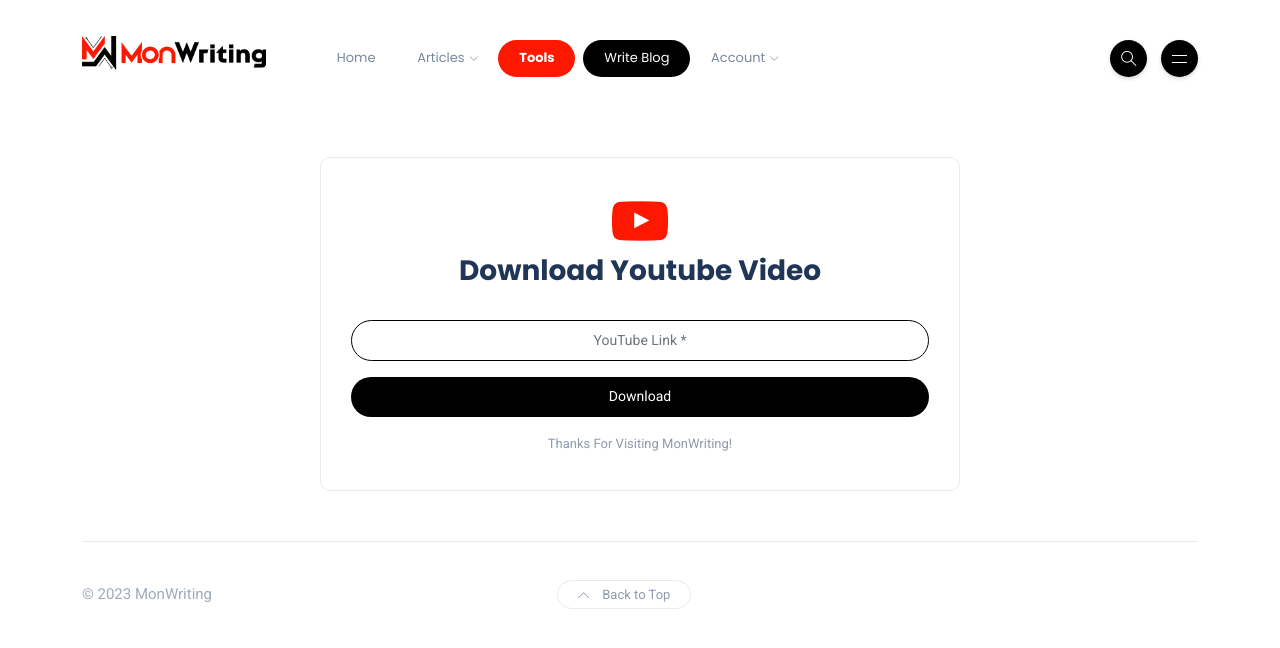
After one commit to AbdurRahman111/MonWriting-Website-Official, a Django app: page /tools/YouTube-Video-Downloader/ in a window 1280 px wide. The commit adds this page. Shown: the top 648 px of the page. Run offline with Django 3.2, Linux system fonts and the light colour scheme; data comes from the database, SQL or seed files in the repository; some libraries are stand-ins or nearby versions.

Commit message:
add youtube video downloader tool

```diff
--- a/home/templates/tools/YouTube_Thumbnail_Viewer.html
+++ b/home/templates/tools/YouTube_Thumbnail_Viewer.html
@@ -9,6 +9,7 @@
 {% block page_meta_keywords %}programming, coding, software development, programming languages, tutorials, development tips, coding resources, technology, web development, mobile development, Python, JavaScript, Java, C++, HTML, CSS, Git, algorithms, data structures, software engineering, computer science, debugging, frameworks, API, artificial intelligence, machine learning, data science, frontend, backend, databases, cloud computing, cybersecurity, best practices{% endblock %}
 
 {% block body %}
+<link rel="stylesheet" href="https://cdnjs.cloudflare.com/ajax/libs/font-awesome/4.7.0/css/font-awesome.min.css">
 <div class="col-md-8" style="margin-left:auto; margin-right:auto;">
     <style>
         body {
@@ -94,7 +95,7 @@
             z-index: -1;
         }
     </style>
-    <h1>YouTube Thumbnail Viewer</h1>
+    <h1><i class="fa fa-youtube-play" style="font-size: 56px; margin-bottom: 2px; color:#fe1800;"></i><br>YouTube Thumbnail Downloader</h1>
 
     <div id="videoUrlBox">
         <p id="welcomeMessage" style="display: none; color: blue;">Welcome to your first download YouTube thumbnail!</p>
--- /dev/null
+++ b/home/templates/tools/YouTube_Video_Downloader.html
@@ -0,0 +1,48 @@
+{% extends 'base.html' %}
+{% load static %}
+{% block title %}YouTube Video Downloader - MonWriting{% endblock %}
+
+{% block active_tools %}active{% endblock %}
+{% block active_mobile_tools %}active{% endblock %}
+
+{% block page_meta_description %}MonWriting is a programming blog offering a wide range of programming-related content, tutorials, and articles. Download YouTube videos.{% endblock %}
+{% block page_meta_keywords %}youtube video downloader, download video, programming, coding, software development, programming languages, tutorials, development tips, coding resources, technology, web development, mobile development, Python, JavaScript, Java, C++, HTML, CSS, Git, algorithms, data structures, software engineering, computer science, debugging, frameworks, API, artificial intelligence, machine learning, data science, frontend, backend, databases, cloud computing, cybersecurity, best practices{% endblock %}
+
+{% block body %}
+<link rel="stylesheet" href="https://cdnjs.cloudflare.com/ajax/libs/font-awesome/4.7.0/css/font-awesome.min.css">
+<div class="widget rounded col-md-6 col-lg-6" style="margin-left:auto; margin-right:auto; margin-top:40px; margin-bottom:40px;">
+    <div class="widget-header text-center">
+        <h3 class="widget-title" style="font-size:28px;"><i class="fa fa-youtube-play" style="font-size: 56px; margin-bottom: 2px; color:#fe1800;"></i><br>Download Youtube Video </h3>
+    </div>
+    <div class="widget-content">
+        <form id="youtubeForm" onsubmit="handleFormSubmission()">
+            <div class="mb-2" style="">
+
+                <input type="text" id="youtubeLink" name="youtubeLink" class="form-control w-100 text-center mb-3"
+                    placeholder="YouTube Link *" style="border-color:black;" required>
+            </div>
+            <button type="submit" class="btn btn-default btn-full">Download</button>
+        </form>
+        <span class="newsletter-privacy text-center mt-3">
+            Thanks For Visiting MonWriting!
+        </span>
+    </div>
+</div>
+
+<script>
+    function handleFormSubmission() {
+        // Get the input value
+        var youtubeLink = document.getElementById('youtubeLink').value;
+
+        // Replace "youtube" with "ssyoutube"
+        var redirectedLink = youtubeLink.replace('youtube', 'ssyoutube');
+
+        // Open the new link in a new tab
+        window.open(redirectedLink, '_blank');
+
+        // Prevent form submission
+        return false;
+    }
+</script>
+
+{% endblock %}
--- a/tools/urls.py
+++ b/tools/urls.py
@@ -12,6 +12,7 @@
     path('Time-Coding/', views.Time_Coding, name="Time_Coding"),
     path('Create-your-Own-Name-QR-code-for-Free/', views.Create_your_Own_Name_QR_code_for_Free, name="Create_your_Own_Name_QR_code_for_Free"),
 
+    path('YouTube-Video-Downloader/', views.YouTube_Video_Downloader, name="YouTube_Video_Downloader"),
     path('YouTube-Thumbnail-Downloader/', views.YouTube_Thumbnail_Downloader, name="YouTube_Thumbnail_Downloader"),
     path('Word-and-Character-Counter-Tool/', views.Word_and_Character_Counter_Tool, name="Word_and_Character_Counter_Tool"),
     path('About-Us-Page-Generator-for-Website/', views.About_Us_Page_Generator_for_Website, name="About_Us_Page_Generator_for_Website"),
--- a/tools/views.py
+++ b/tools/views.py
@@ -26,6 +26,9 @@
 
 def YouTube_Thumbnail_Downloader(request):
     return render(request, 'tools/YouTube_Thumbnail_Viewer.html')
+
+def YouTube_Video_Downloader(request):
+    return render(request, 'tools/YouTube_Video_Downloader.html')
 
 def Word_and_Character_Counter_Tool(request):
     return render(request, 'tools/Word_and_Character_Counter_Tool.html')
```
Also changed, not shown: home/templates/tools/tools_page.html (+25 -11 lines).
